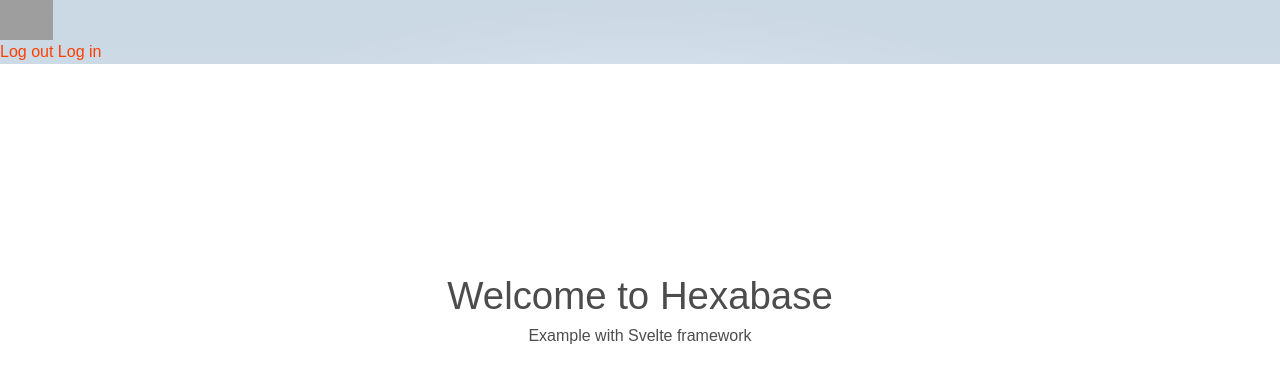
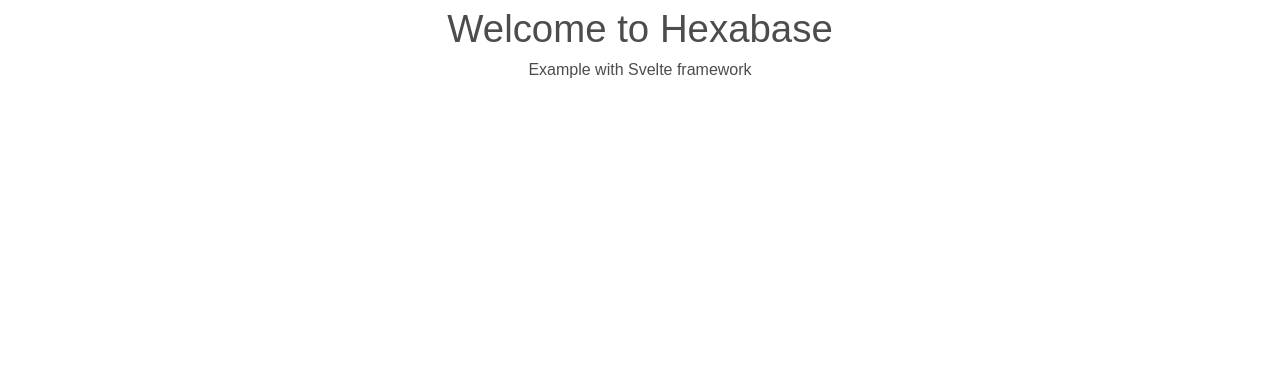
Before and after one commit to b-eee/svelte-hxb-sdk, a SvelteKit app: page / in a window 1280 px wide. Shown: the top 382 px of the page. Built offline with nearby package versions, Linux system fonts and the light colour scheme; grey boxes are pictures that could not be loaded.

Commit message:
update workspace page

```diff
--- a/package.json
+++ b/package.json
@@ -13,6 +13,7 @@
 	"devDependencies": {
 		"@fontsource/fira-mono": "^4.5.0",
 		"@neoconfetti/svelte": "^1.0.0",
+		"@rgossiaux/svelte-headlessui": "^1.0.2",
 		"@sveltejs/adapter-auto": "next",
 		"@sveltejs/kit": "next",
 		"@types/cookie": "^0.5.1",
--- a/src/routes/+layout.svelte
+++ b/src/routes/+layout.svelte
@@ -1,48 +1,6 @@
 <script>
-	import Header from './Header.svelte';
 	import '../app.css';
 	import './styles.css';
 </script>
 
-<div class="app">
-	<Header />
-	<main>
-		<slot />
-	</main>
-</div>
-
-<style>
-	.app {
-		display: flex;
-		flex-direction: column;
-		min-height: 100vh;
-	}
-
-	main {
-		flex: 1;
-		display: flex;
-		flex-direction: column;
-		padding: 1rem;
-		width: 100%;
-		margin: 0 auto;
-		box-sizing: border-box;
-	}
-
-	footer {
-		display: flex;
-		flex-direction: column;
-		justify-content: center;
-		align-items: center;
-		padding: 12px;
-	}
-
-	footer a {
-		font-weight: bold;
-	}
-
-	@media (min-width: 480px) {
-		footer {
-			padding: 12px 0;
-		}
-	}
-</style>
+<slot />
--- a/src/routes/Header.svelte
+++ b/src/routes/Header.svelte
@@ -2,6 +2,13 @@
 	import { page } from '$app/stores';
 	import logo from '$lib/images/svelte-logo.svg';
 	import github from '$lib/images/github.svg';
+	import { goto } from '$app/navigation';
+	const handleLogin = () => {
+		goto('/auth/login');
+	};
+	const handleLogout = () => {
+		goto('/auth/login');
+	};
 </script>
 
 <header>
@@ -9,30 +16,21 @@
 		<div class="corner m-3" />
 		<div class="flex gap-4">
 			<div class="avatar m-3" />
-			<a href="/auth/login">Log out</a>
-			<a href="/auth/login">Log in</a>
+			<button
+				class="bg-emerald-500 text-white active:bg-emerald-600 font-bold uppercase text-xs px-4 py-2 rounded shadow hover:shadow-md outline-none focus:outline-none mr-1 mb-1 ease-linear transition-all duration-150"
+				type="button"
+				on:click={handleLogout}
+			>
+				Log out
+			</button>
+			<button
+				class="bg-emerald-500 text-white active:bg-emerald-600 font-bold uppercase text-xs px-4 py-2 rounded shadow hover:shadow-md outline-none focus:outline-none mr-1 mb-1 ease-linear transition-all duration-150"
+				type="button"
+				on:click={handleLogin}
+				>Log in
+			</button>
 		</div>
 	</div>
-
-	<!-- <nav>
-		<svg viewBox="0 0 2 3" aria-hidden="true">
-			<path d="M0,0 L1,2 C1.5,3 1.5,3 2,3 L2,0 Z" />
-		</svg>
-		<ul>
-			<li class:active={$page.url.pathname === '/'}>
-				<a href="/">Home</a>
-			</li>
-			<li class:active={$page.url.pathname === '/about'}>
-				<a href="/about">About</a>
-			</li>
-			<li class:active={$page.url.pathname.startsWith('/sverdle')}>
-				<a href="/sverdle">Sverdle</a>
-			</li>
-		</ul>
-		<svg viewBox="0 0 2 3" aria-hidden="true">
-			<path d="M0,0 L0,3 C0.5,3 0.5,3 1,2 L2,0 Z" />
-		</svg>
-	</nav> -->
 </header>
 
 <style>
@@ -51,7 +49,7 @@
 
 	.corner {
 		width: 180px;
-		height: 40px;
+		height: 30px;
 		background-image: url('https://hxb-wp-prod.s3.ap-northeast-1.amazonaws.com/wp-content/uploads/2022/03/18170050/logo2022-bk.svg');
 		background-size: contain;
 		background-repeat: no-repeat;
--- /dev/null
+++ b/src/routes/auth/login/+layout.svelte
@@ -0,0 +1 @@
+<slot />
```
Also changed, not shown: src/routes/workspaces/+layout.svelte (+17 -9 lines), src/routes/workspaces/+page.svelte (+14 -2 lines).
